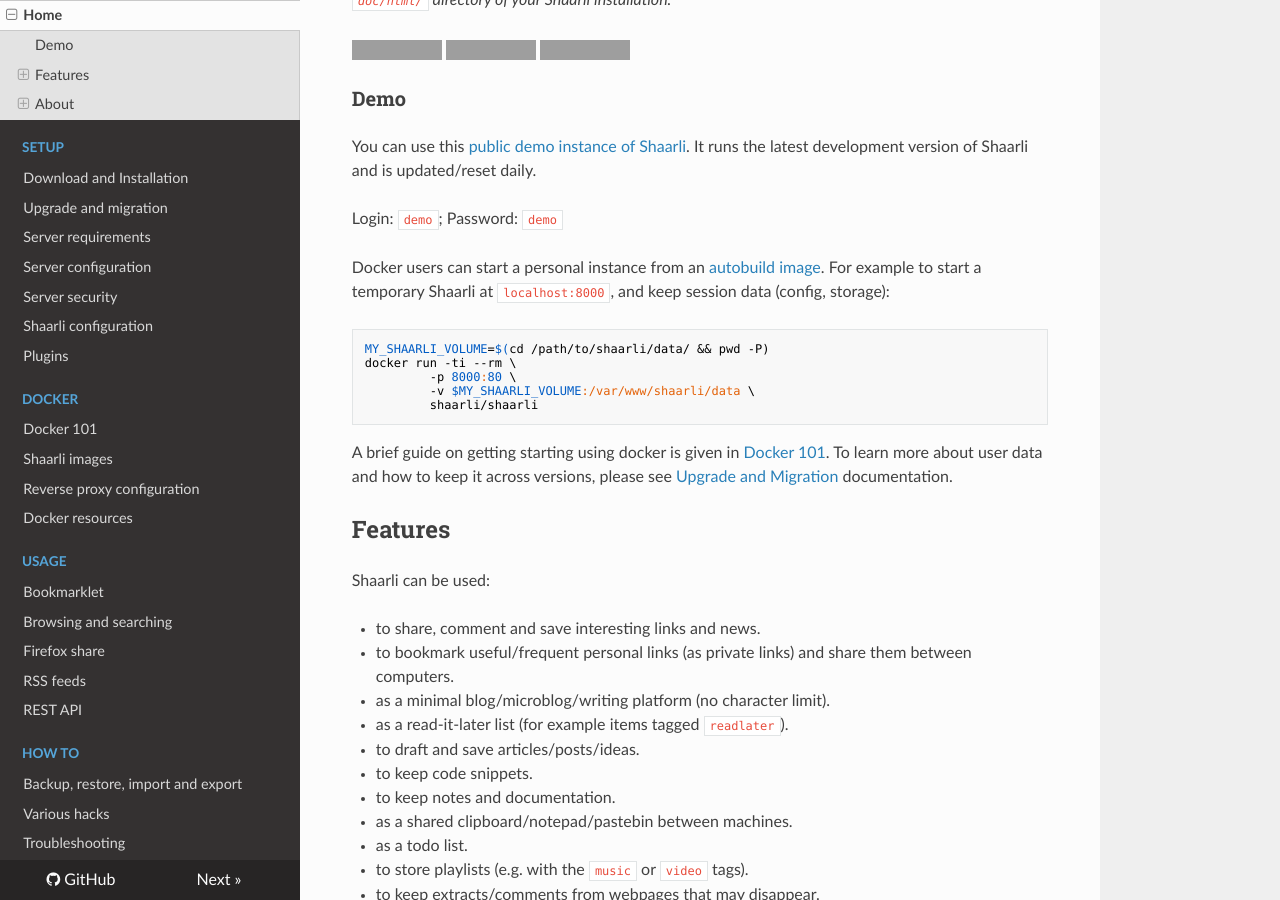
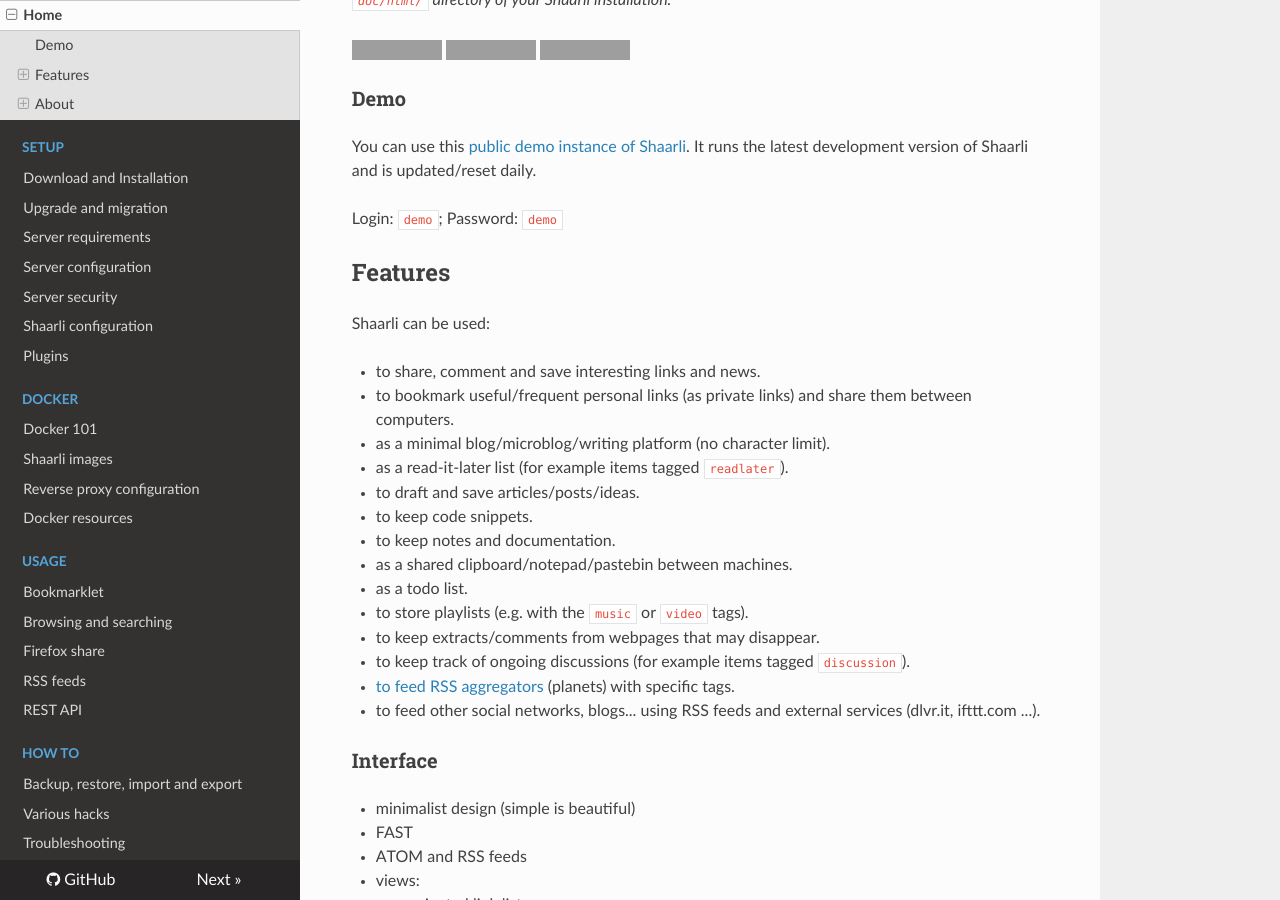
Before and after one commit to sebsauvage/Shaarli, an MkDocs documentation site: the page built from doc/md/index.md, in a window 1280 px wide and 900 px high, scrolled down 438 px. Built offline with MkDocs 1.6.1, drawn with Linux system fonts in a browser that asks for light colours; nearby versions of some CDN libraries; old or Windows-style settings are respelled for this version of MkDocs; grey boxes are pictures that could not be loaded.

Commit message:
doc: remove docker autobuild doc from index.md

````diff
--- a/doc/md/index.md
+++ b/doc/md/index.md
@@ -21,18 +21,6 @@
 It runs the latest development version of Shaarli and is updated/reset daily.
 
 Login: `demo`; Password: `demo`
-
-Docker users can start a personal instance from an [autobuild image](https://hub.docker.com/r/shaarli/shaarli/). For example to start a temporary Shaarli at ``localhost:8000``, and keep session data (config, storage):
-```
-MY_SHAARLI_VOLUME=$(cd /path/to/shaarli/data/ && pwd -P)
-docker run -ti --rm \
-         -p 8000:80 \
-         -v $MY_SHAARLI_VOLUME:/var/www/shaarli/data \
-         shaarli/shaarli
-```
-
-A brief guide on getting starting using docker is given in [Docker 101](docker/docker-101).
-To learn more about user data and how to keep it across versions, please see [Upgrade and Migration](Upgrade-and-migration) documentation.
 
 ## Features
 
````
